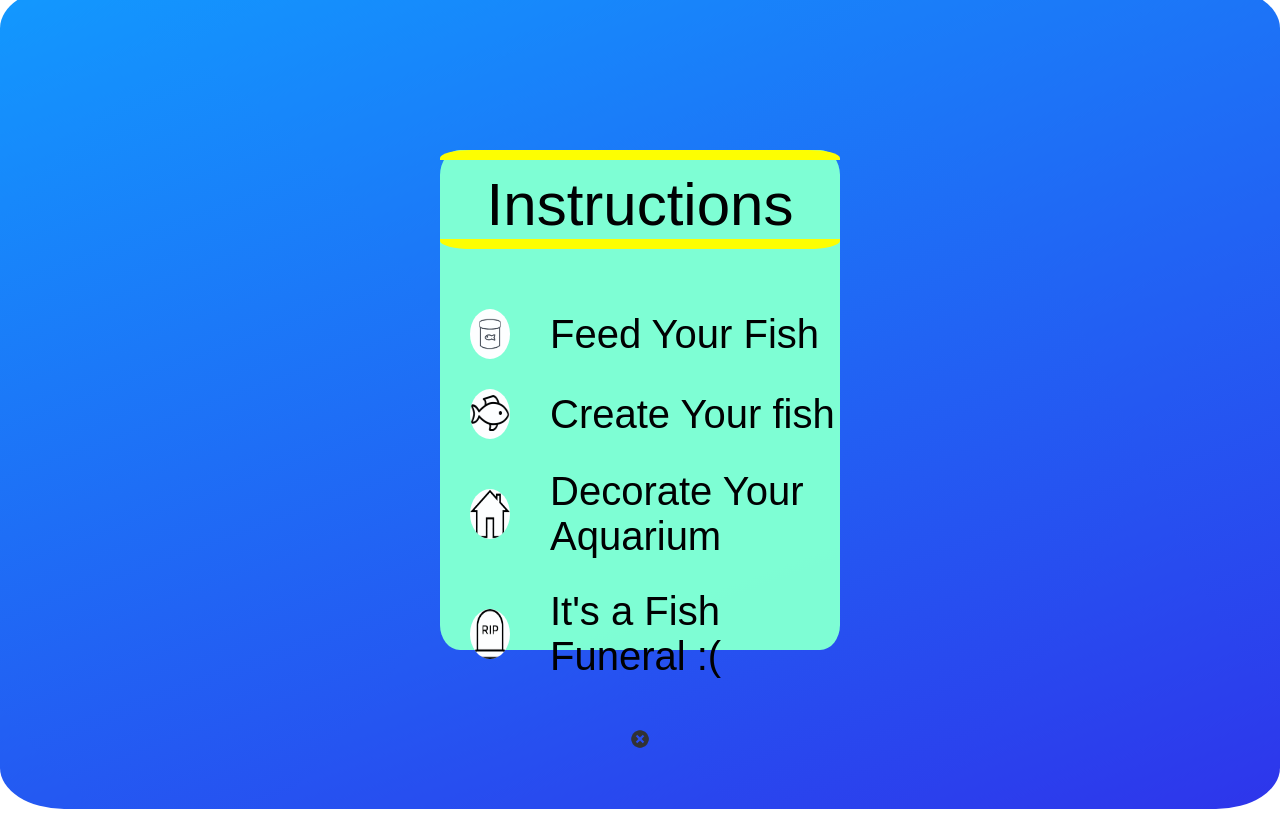
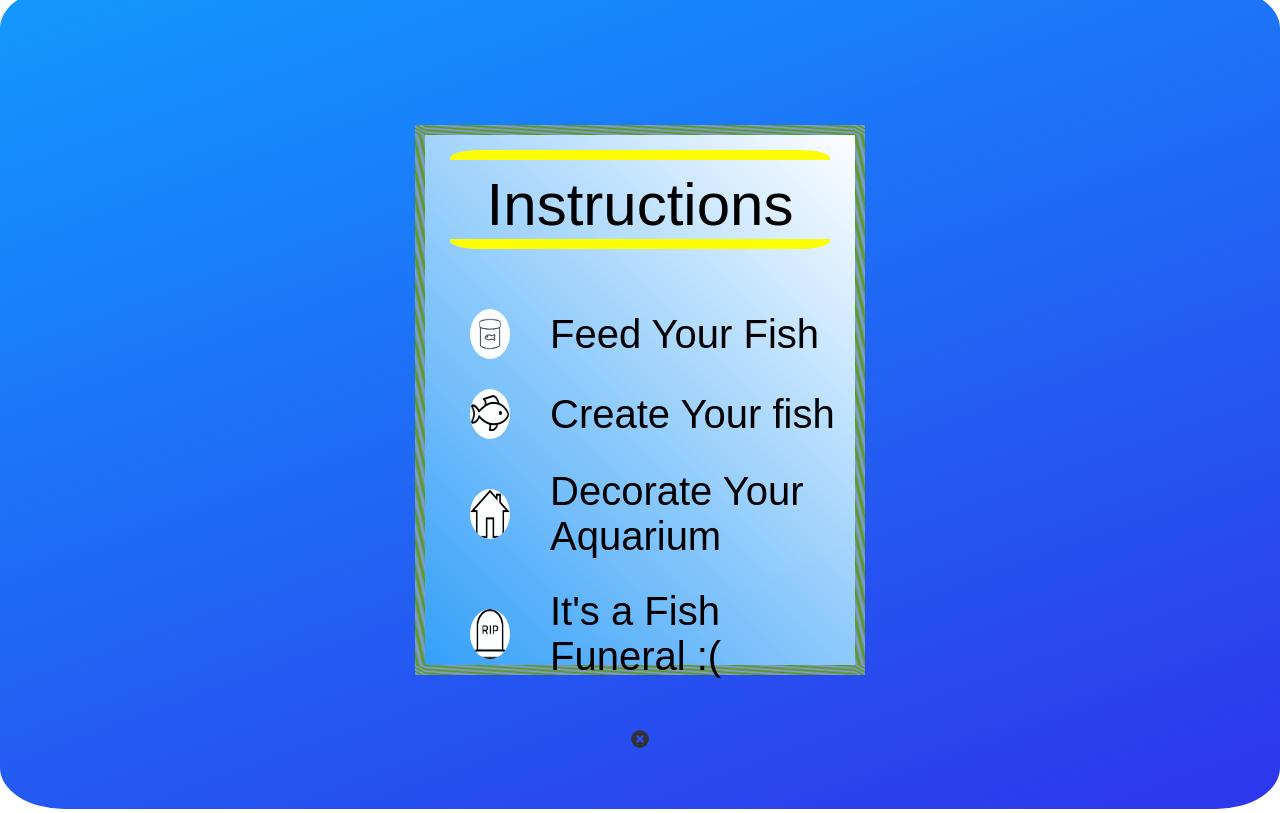
Before and after one commit to Shuhei-Shibahara/Aqualand, a website built with webpack: page index.html in a window 1280 px wide. Both pictures are taken after a click on the element "Instructions". Built offline with nearby package versions, Linux system fonts and the light colour scheme; files whose address does not match are found by name; a web font is replaced by a local one.

Commit message:
ready for build

```diff
--- a/index.html
+++ b/index.html
@@ -37,7 +37,9 @@
 
   <section class="instructionMenu">
     <div class="info">
-      <h2 class="instructioninside">Instructions</h2>
+      <div class="h2padding">
+        <h2 class="instructioninside">Instructions</h2>
+      </div>
       <section class="manual">
         <div class="insideimage">
           <img class="i-fishfood" src="src/image/fishfood.png" width="40px" height="50px" alt="">
--- a/src/index.scss
+++ b/src/index.scss
@@ -96,8 +96,12 @@ h2.instruction:hover {
   -webkit-text-fill-color: transparent;
 }
 
+.h2padding{
+  padding-left: 10px;
+}
 h2.instructioninside{
   font-size: 60px;
+  width: 380px;
 }
 .grid-container {
   display: none;
@@ -198,14 +202,17 @@ section.startscreen{
 section.instructionMenu{
   display: none;
   position: absolute;
-  background-color: aquamarine;
+  // background-color: aquamarine;
+  background: linear-gradient(45deg, rgb(53, 161, 249), rgb(255, 255, 255));
   height: 500px;
   width: 400px;
   border-radius: 5%;
   z-index: 1;
   opacity: 0;
-
-  animation: fadeIn 2s;
+  border: 10px solid transparent;
+  padding: 15px;
+  // border-image: url("..src/image/navFish.png") 7 round;
+  border-image: repeating-linear-gradient(30deg, #4d9f0c, #9198e5, #4d9f0c 20px) 60;  animation: fadeIn 2s;
   animation-delay: 1s;
   animation-fill-mode: forwards;
 }
```
Also changed, not shown: dist/main.css, 1 other file.
